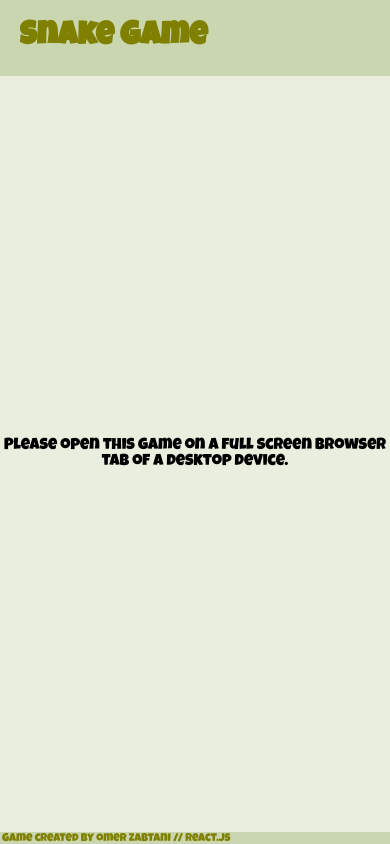
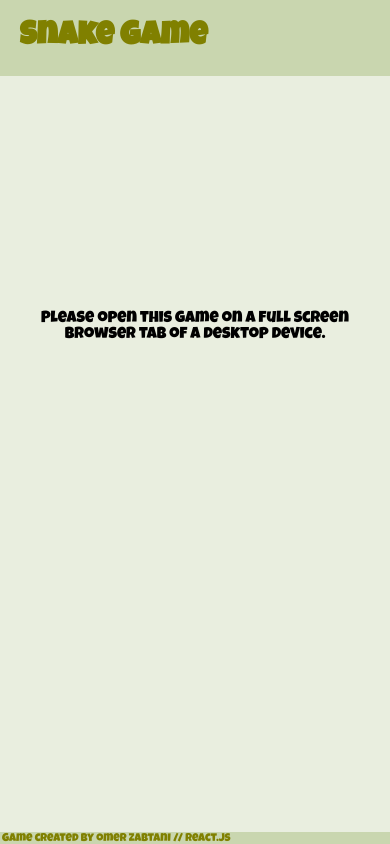
Before and after one commit to zabtani/Snake, a React (Create React App) app: page / in a window 390 px wide. Built offline with nearby package versions, Linux system fonts and the light colour scheme.

Commit message:
mobile alert

```diff
--- a/src/App.css
+++ b/src/App.css
@@ -63,4 +63,7 @@ button:hover {
   header {
     padding: 0 5% 0 5%;
   }
+  p {
+    padding: 0 6% 65% 6%;
+  }
 }
```
